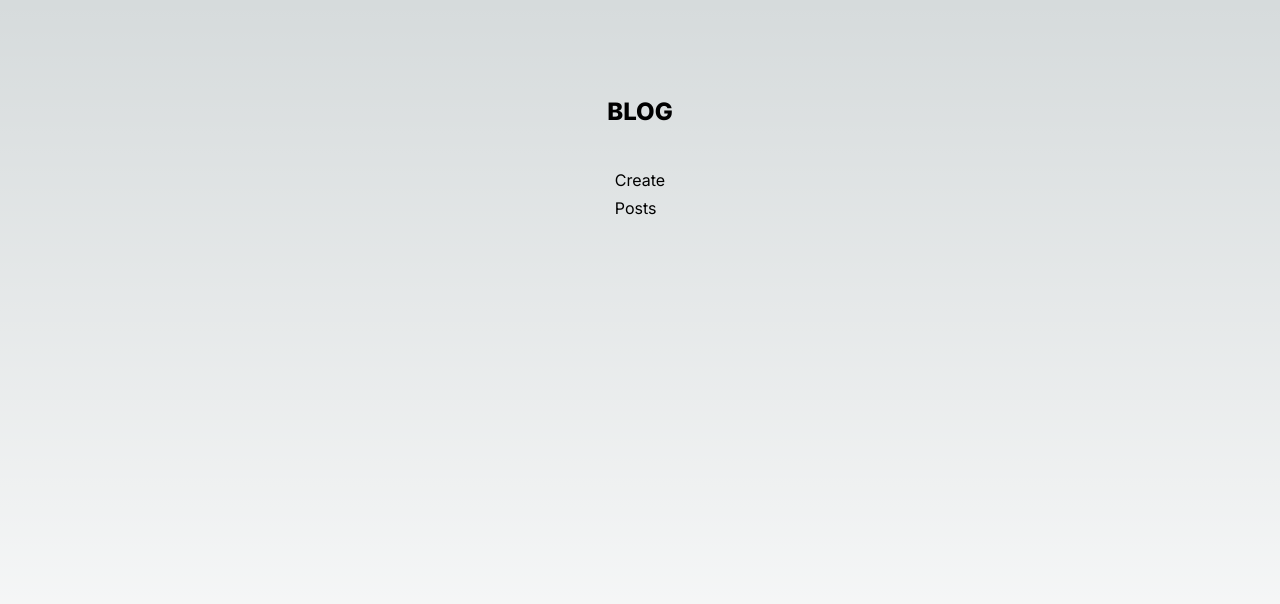
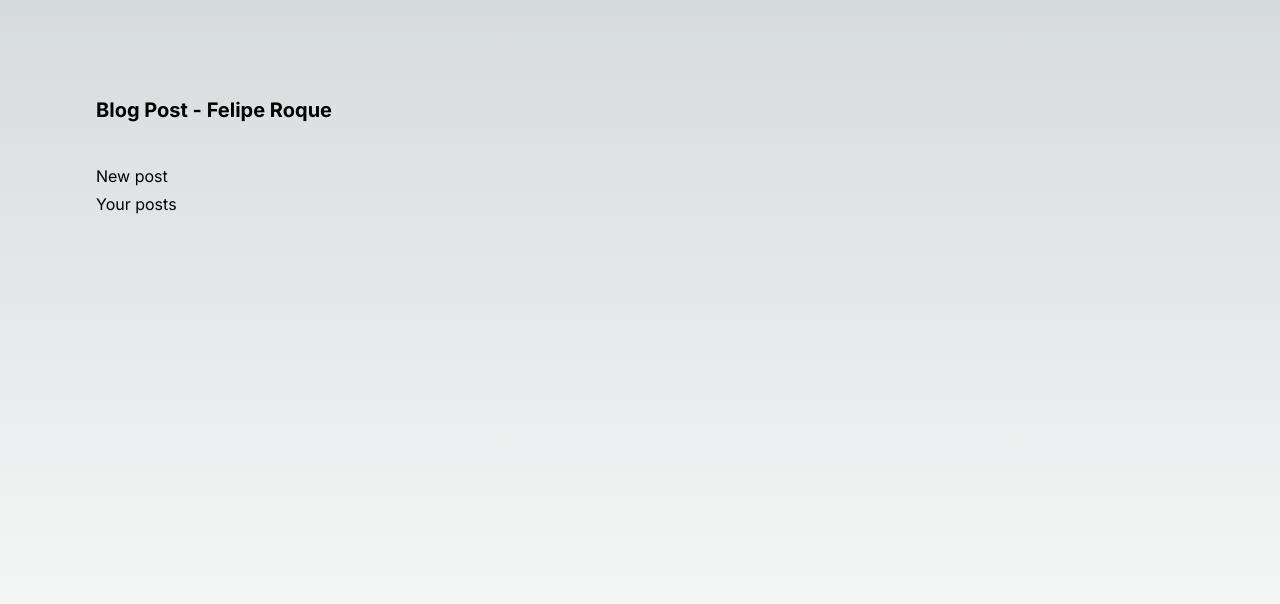
Before and after one commit to feliperaro/my-blog, a Next.js app: page / in a window 1280 px wide. Shown: the top 604 px of the page. Built offline with nearby package versions, Linux system fonts and the light colour scheme.

Commit message:
update texts

```diff
--- a/src/app/page.tsx
+++ b/src/app/page.tsx
@@ -2,14 +2,14 @@ import Link from "next/link";
 
 export default function Home() {
   return (
-    <main className="flex min-h-screen flex-col gap-10 items-center p-24">
-      <h1 className="font-extrabold text-2xl text-center">BLOG</h1>
+    <main className="flex min-h-screen flex-col gap-10 p-24">
+      <h1 className="font-bold text-xl">{"Blog Post - Felipe Roque"}</h1>
       <div className="flex flex-col gap-1 text-start">
-        <h2 className="hover:text-gray-500">
-          <Link href={"/create-post"}>Create</Link>
+        <h2 className="hover:font-bold hover:text-gray-800">
+          <Link href={"/create-post"}>{"New post"}</Link>
         </h2>
-        <h2 className="hover:text-gray-500">
-          <Link href={"/posts"}>Posts</Link>
+        <h2 className="hover:font-bold hover:text-gray-800">
+          <Link href={"/posts"}>{"Your posts"}</Link>
         </h2>
       </div>
     </main>
```
